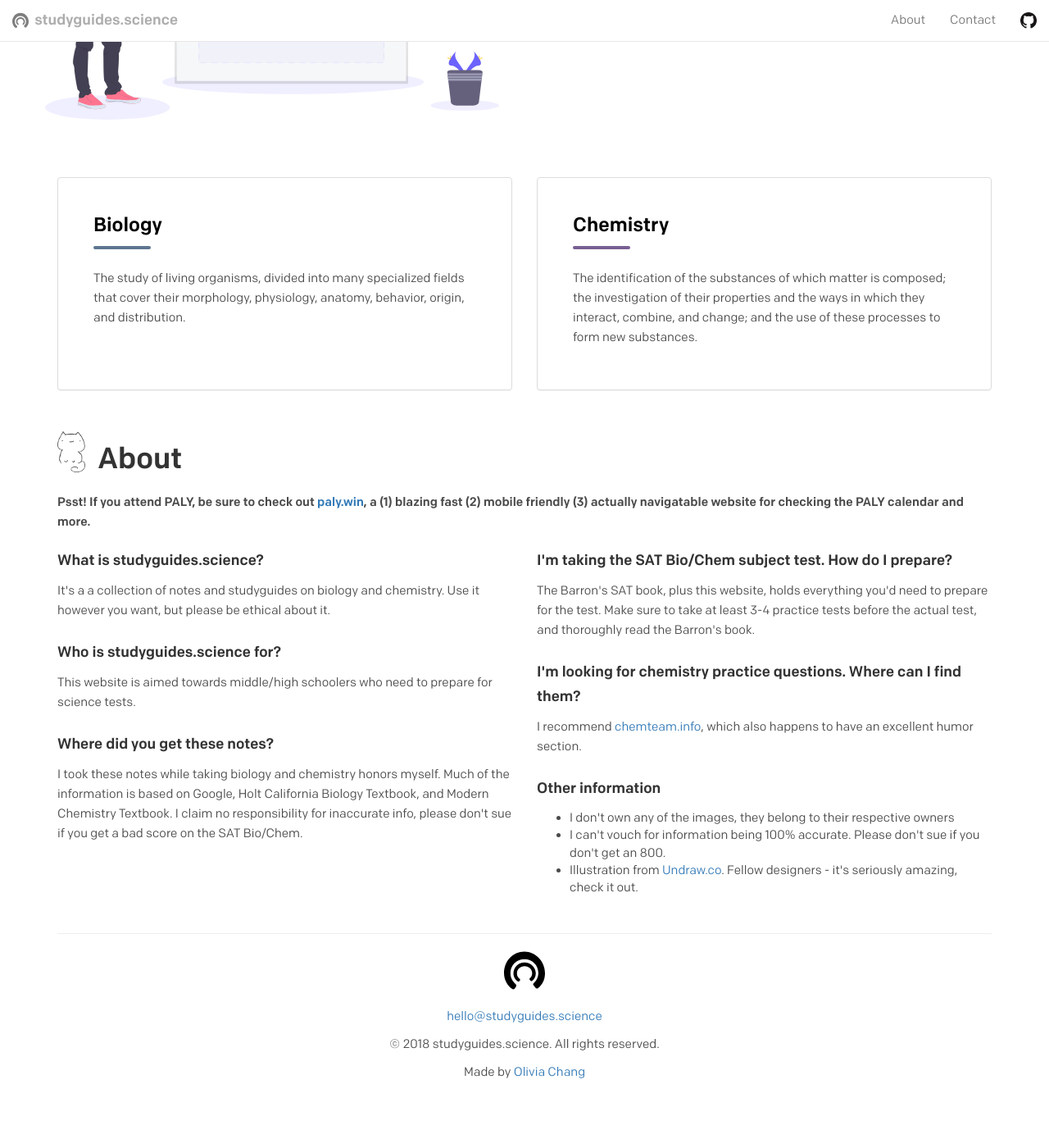
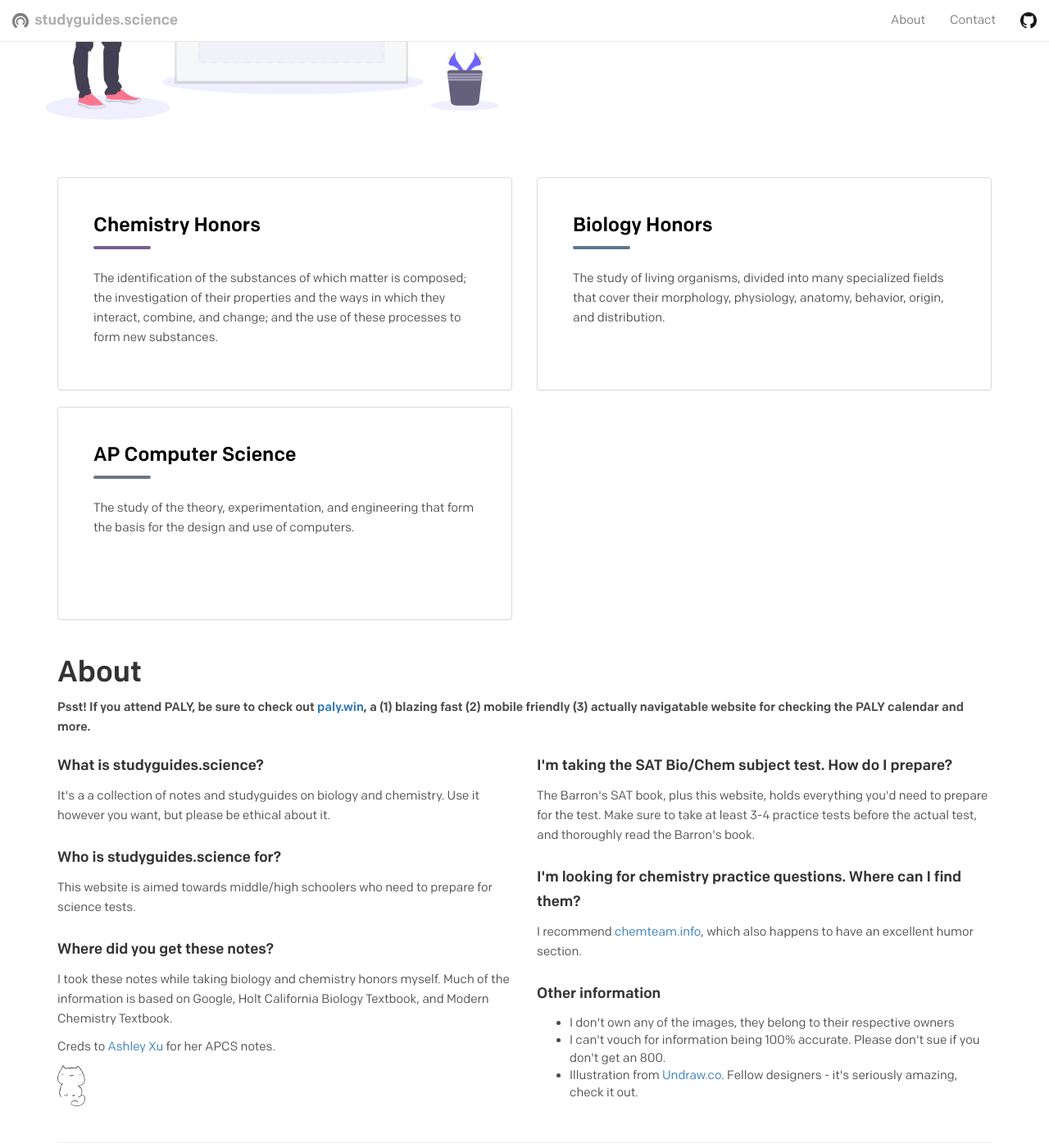
Before and after one commit to oliviachang29/studyguides, a Jekyll site: the page built from index.html, in a window 1280 px wide and 1400 px high, scrolled down 406 px. Shown: the whole window at 82% size. Built offline with Jekyll 4.4.1, drawn with Linux system fonts in a browser that asks for light colours; nearby versions of some CDN libraries; before the commit the page ends 1736 px from its top, so only the background shows below that; some of the changed text lies outside the part shown.

Commit message:
add apcs

```diff
--- /dev/null
+++ b/_category/apcs.md
@@ -0,0 +1,7 @@
+---
+title: AP Computer Science
+description: "The study of the theory, experimentation, and engineering that form the basis for the design and use of computers."
+permalink: "/category/apcs/"
+color: "#6E7783"
+category: "apcs"
+---
--- a/_config.yml
+++ b/_config.yml
@@ -2,20 +2,27 @@
 title: studyguides.science
 timezone: UTC
 collections:
+  category:
+    title: Category
+    output: true
+    permalink: "/category/:title"
+    layout: "category"
+    type: "categories"
   biology:
     title: Biology
     output: true
     permalink: "/category/:collection/:title"
+    layout: "guide"
   chemistry:
     title: Chemistry
     output: true
     permalink: "/category/:collection/:title"
-  posts:
-    title: Posts
+    layout: "guide"
+  apcs:
+    title: APCS
     output: true
-  uploads:
-    title: Uploads
-    output: true
+    permalink: "/category/:collection/:title"
+    layout: "guide"
 defaults:
 - scope:
     path: ''
--- a/_layouts/category.html
+++ b/_layouts/category.html
@@ -37,10 +37,12 @@ layout: default
     <p class="no-result">No results.</p>
     <tbody>
       <div class="row">
-        {% if page.title == "Biology" %}
+        {% if page.category == "biology" %}
           {% assign collection = site.biology %}
-        {% else %}
+        {% elsif page.category == "chemistry" %}
           {% assign collection = site.chemistry %}
+        {% elsif page.category == "apcs" %}
+          {% assign collection = site.apcs %}
         {% endif %}
         {% for guide in collection %}
             <tr>
--- a/index.html
+++ b/index.html
@@ -8,49 +8,34 @@ layout: default
       <img src="/assets/images/hero-image.svg">
     </div>
     <div class="col-lg-6">
-      <p>A collection of <br><span
+      <p>A collection of <br>notes on <span
      class="txt-rotate"
      data-period="2000"
-     data-rotate='[ "science", "biology", "chemistry"]'></span> notes for
-     <br>school use.</p>
+     data-rotate='["VSEPR", "recursion", "atoms", "evolution", "planarians", "quicksort", "hexadecimals", "nerve cells", "hybridization", "equilibrium", "DNA", "CRISPR-Cas9", "polymorphism", "ArrayLists", "cell transport", "meiosis", "lipids"]'></span>.</p>
     </div>
   </div>
 </div>
 <div class="container">
   <div class="row">
-    <a href="/category/biology">
+    {% for category in site.category reversed %}
+      <a href="{{category.url}}">
         <div class="col-md-6">
           <div class="panel panel-default category-panel">
             <div class="panel-body">
-            <h4 class="panel-title">Biology</h4>
-            <div class="underline" id="underline-bio"></div>
+              <h4 class="panel-title">{{category.title}}</h4>
+              <div class="underline" style="background-color: {{category.color}}"></div>
               <p class="panel-text">
-              The study of living organisms, divided into many specialized fields that cover their morphology, physiology, anatomy, behavior, origin, and distribution.
+                {{category.description}}
               </p>
             </div>
           </div>
         </div>
       </a>
-    <a href="/category/chemistry">
-      <div class="col-md-6">
-        <div class="panel panel-default category-panel">
-          <div class="panel-body">
-            <h4 class="panel-title">Chemistry</h4>
-            <div class="underline" id="underline-chem"></div>
-            <p class="panel-text">
-              The identification of the substances of which matter is composed; the investigation of their properties and the ways in which they interact, combine, and change; and the use of these processes to form new substances.
-            </p>
-          </div>
-        </div>
-      </div>
-    </a>
+    {% endfor %}
   </div>
   <div id="about">
-    <div class="row" id="about-title">
-      <img src="/assets/images/cat.png" height="50px" id="cat"/>
-      <h1>About</h1>
-    </div>
-    <p><strong>Psst! If you attend PALY, be sure to check out <a href="https://paly.win">paly.win</a>, a (1) blazing fast (2) mobile friendly (3) actually navigatable website for checking the PALY calendar and more.</strong></p>
+    <h1 id="about-title">About</h1>
+    <p><strong>Psst! If you attend PALY, be sure to check out <a href="https://paly.win" target="_blank">paly.win</a>, a (1) blazing fast (2) mobile friendly (3) actually navigatable website for checking the PALY calendar and more.</strong></p>
     <div class="row">
       <div class="col-md-6">
         <div class="question-answer">
@@ -63,7 +48,9 @@ layout: default
         </div>
         <div class="question-answer">
           <h4>Where did you get these notes?</h4>
-          <p>I took these notes while taking biology and chemistry honors myself. Much of the information is based on Google, Holt California Biology Textbook, and Modern Chemistry Textbook. I claim no responsibility for inaccurate info, please don't sue if you get a bad score on the SAT Bio/Chem.</p>
+          <p>I took these notes while taking biology and chemistry honors myself. Much of the information is based on Google, Holt California Biology Textbook, and Modern Chemistry Textbook.</p>
+          <p>Creds to <a href="https://www.youtube.com/channel/UCbDYp7zoLXz5T41LKHnJUQA" target="_blank">Ashley Xu</a> for her APCS notes.</p>
+          <img src="/assets/images/cat.png" height="50px" id="cat"/>
         </div>
       </div>
       <div class="col-md-6">
@@ -73,14 +60,14 @@ layout: default
         </div>
         <div class="question-answer">
           <h4>I'm looking for chemistry practice questions. Where can I find them?</h4>
-          <p>I recommend <a href="http://chemteam.info/">chemteam.info</a>, which also happens to have an excellent humor section.</p>
+          <p>I recommend <a href="http://chemteam.info/" target="_blank">chemteam.info</a>, which also happens to have an excellent humor section.</p>
         </div>
         <div class="question-answer">
           <h4>Other information</h4>
           <ul>
             <li>I don't own any of the images, they belong to their respective owners</li>
             <li>I can't vouch for information being 100% accurate. Please don't sue if you don't get an 800.</li>
-            <li>Illustration from <a href="https://undraw.co">Undraw.co</a>. Fellow designers - it's seriously amazing, check it out.</li>
+            <li>Illustration from <a href="https://undraw.co" target="_blank">Undraw.co</a>. Fellow designers - it's seriously amazing, check it out.</li>
           </ul>
         </div>
       </div>
```
Also changed, not shown: _apcs/ch1.md (added, +8 -0 lines), _apcs/ch2.md (added, +8 -0 lines), _apcs/ch3.md (added, +8 -0 lines), _apcs/ch4.md (added, +8 -0 lines), _apcs/ch5.md (added, +8 -0 lines), _apcs/ch6.md (added, +8 -0 lines), _apcs/ch7.md (added, +8 -0 lines), _apcs/ch8.md (added, +8 -0 lines), _category/biology.md (added, +7 -0 lines), _category/chemistry.md (added, +7 -0 lines), category/biology.md (deleted, +0 -6 lines), category/chemistry.md (deleted, +0 -6 lines). Lines whose indentation alone changed are shown as unchanged.
